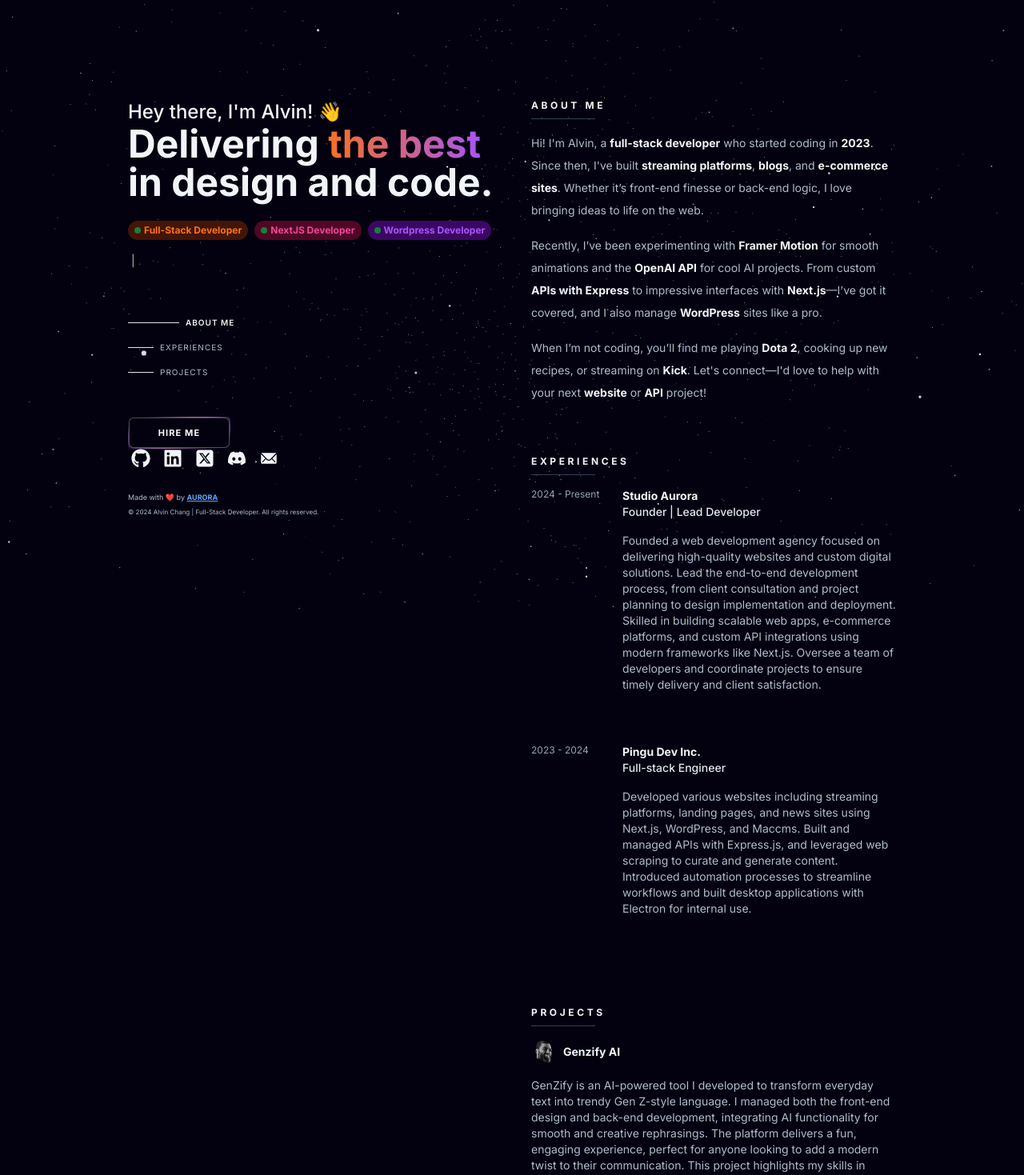
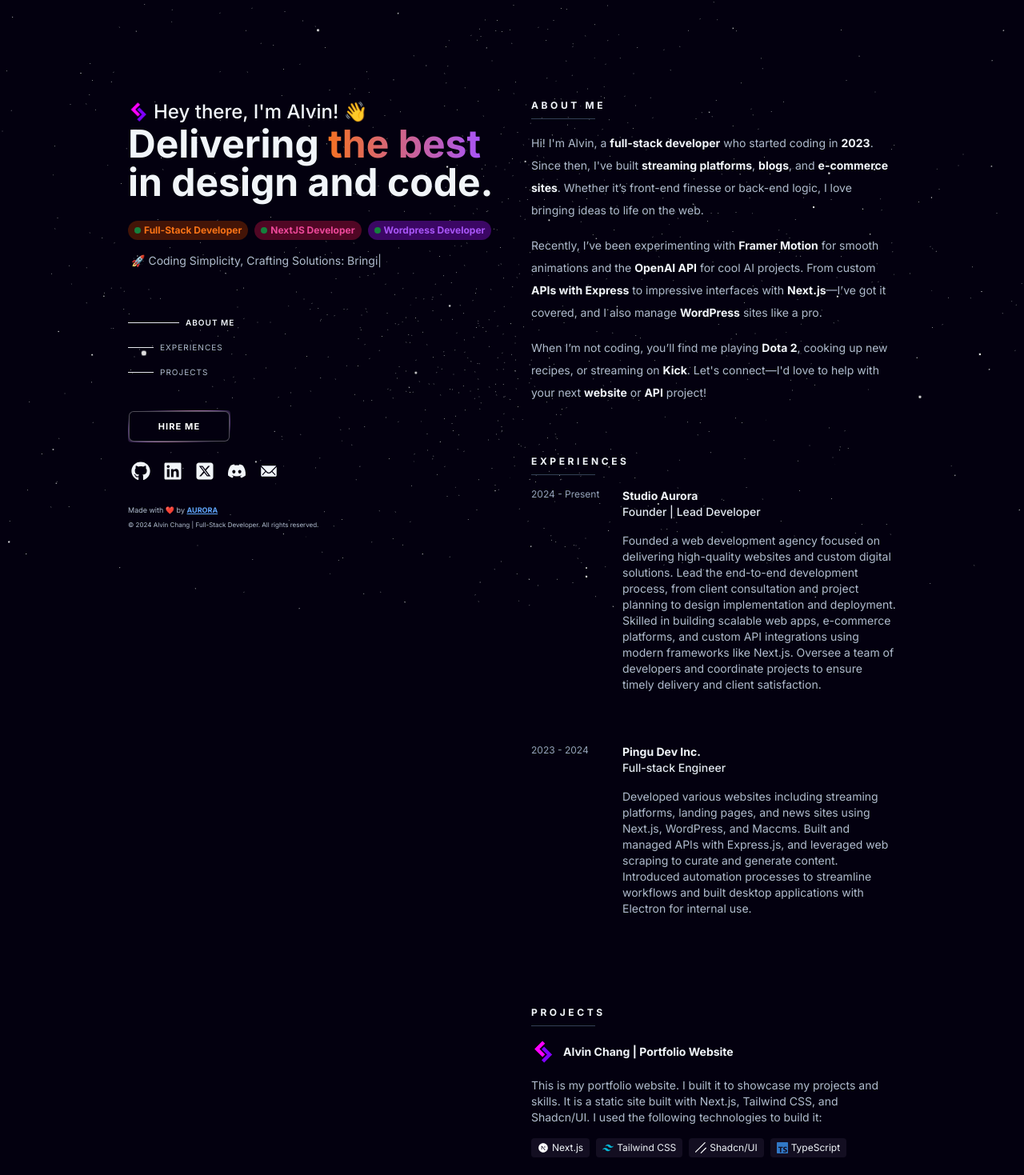
Before and after one commit to devstar969/devstar-portfolio, a Next.js app: page / in a window 1280 px wide. Shown: the part 36-1505 px from the top of the page at 80% size. Built offline with nearby package versions, Linux system fonts and the light colour scheme.

Commit message:
feat: update changes, add own portfolio to projects and fix designs based on feedback

```diff
--- a/src/app/components/DynamicTagline.tsx
+++ b/src/app/components/DynamicTagline.tsx
@@ -21,8 +21,8 @@ export default function DynamicTagline({ taglines, className }: TProps) {
         if (taglineRef.current) {
             const typed = new Typed(taglineRef.current, {
                 strings: taglines,
-                typeSpeed: 4,
-                backSpeed: 2,
+                typeSpeed: 18,
+                backSpeed: 9,
                 loop: true,
             });
 
--- a/src/app/components/HeroTitle.tsx
+++ b/src/app/components/HeroTitle.tsx
@@ -11,14 +11,15 @@ export default function HeroTitle() {
 
     return (
         <div>
-            <motion.h1
+            <motion.div
                 variants={isMobile ? slideInFromTop(0.5) : slideInFromLeft(0.5)}
                 initial="hidden"
                 animate="visible"
-                className="text-lg sm:text-xl md:text-2xl font-medium text-center lg:text-start"
+                className="text-lg sm:text-xl md:text-2xl font-medium flex items-center w-full justify-center lg:justify-start"
             >
-                Hey there, I'm Alvin! 👋
-            </motion.h1>
+                <img src="/logox.png" alt="Alvin" className="w-7 h-7 mr-1 rounded-md" />
+                <h1>Hey there, I'm Alvin! 👋</h1>
+            </motion.div>
             <motion.h1
                 variants={isMobile ? slideInFromTop(0.6) : slideInFromLeft(0.6)}
                 initial="hidden"
--- a/src/app/components/HireMeButton.tsx
+++ b/src/app/components/HireMeButton.tsx
@@ -30,10 +30,11 @@ export default function HireMeButton({ isSticky }: TProps) {
             variants={isMobile ? slideInFromTop(1) : slideInFromLeft(1)}
             initial="hidden"
             animate="visible"
+            className="flex justify-center lg:justify-start lg:py-6"
         >
             <Link
                 href={email || ""}
-                className={`lg:mt-12 lg:w-full flex justify-center lg:justify-start ${!isSticky && 'lg:hidden'} `}
+                className={`${!isSticky && 'lg:hidden'} `}
             >
                 <div className="relative w-32 h-10 overflow-hidden p-[1px] rounded-sm hover:scale-125 lg:hover:scale-110 transition-all duration-300 ease-in-out">
                     <motion.div
--- a/src/app/components/ProjectTechStack.tsx
+++ b/src/app/components/ProjectTechStack.tsx
@@ -9,7 +9,7 @@ export default function ProjectTechStack({ technologies }: TProps) {
     return (
         <div className="flex flex-wrap gap-2 mt-2">
             {technologies.map((technology, index) => (
-                <div key={index} className="flex items-center gap-1 p-1 bg-[rgb(0,0,0,0.3)] rounded-md">
+                <div key={index} className="flex items-center gap-1 p-1 px-2 bg-[rgba(56,48,76,0.3)]  rounded-sm">
                     {technology.icon}
                     <span className="text-xs text-slate-100">{technology.name}</span>
                 </div>
--- a/src/app/components/TableOfContents.tsx
+++ b/src/app/components/TableOfContents.tsx
@@ -1,4 +1,4 @@
-'use client'
+"use client";
 
 import Link from "next/link";
 import { siteConfig } from "../config";
@@ -27,7 +27,9 @@ export default function TableOfContents() {
         siteConfig.sections.tableOfContents.forEach((section) => {
             const element = document.getElementById(section.id);
             if (element) {
-                const observer = new IntersectionObserver(observerCallback, { threshold: 0.5 });
+                const observer = new IntersectionObserver(observerCallback, {
+                    threshold: 0.5,
+                });
                 observer.observe(element);
                 observers.push(observer);
             }
@@ -43,11 +45,11 @@ export default function TableOfContents() {
             }, 100); // Adjust this value if needed
         };
 
-        window.addEventListener('scroll', handleScroll);
+        window.addEventListener("scroll", handleScroll);
 
         return () => {
             observers.forEach((observer) => observer.disconnect());
-            window.removeEventListener('scroll', handleScroll);
+            window.removeEventListener("scroll", handleScroll);
             if (scrollTimeoutRef.current) {
                 clearTimeout(scrollTimeoutRef.current);
             }
@@ -67,23 +69,32 @@ export default function TableOfContents() {
             className="w-full hidden lg:block"
         >
             {siteConfig.sections.tableOfContents.map((section, index) => (
+                <div key={index} className="flex items-center mb-4">
                     <Link
-                    key={index}
                         href={`#${section.id}`}
                         onClick={() => handleLinkClick(section.id)}
-                    className={`flex items-center gap-2 mb-4 group ${
+                        className={`flex items-center gap-2 group ${
                             activeSection === section.id ? "active" : ""
                         }`}
                     >
-                    <hr className={`w-8 h-[1px] transition-all duration-300 ${
-                        activeSection === section.id ? "!w-16 bg-slate-100" : "bg-slate-350 group-hover:w-16"
-                    }`} />
-                    <span className={`transition-all duration-300 text-[10px] tracking-widest ${
-                        activeSection === section.id ? "text-slate-100 font-semibold" : "text-slate-350 group-hover:text-slate-100"
-                    }`}>
+                        <hr
+                            className={`w-8 h-[1px] transition-all duration-300 ${
+                                activeSection === section.id
+                                    ? "!w-16 bg-slate-100"
+                                    : "bg-slate-350 group-hover:w-16"
+                            }`}
+                        />
+                        <span
+                            className={`transition-all duration-300 text-[10px] tracking-widest ${
+                                activeSection === section.id
+                                    ? "text-slate-100 font-semibold"
+                                    : "text-slate-350 group-hover:text-slate-100"
+                            }`}
+                        >
                             {section.label}
                         </span>
                     </Link>
+                </div>
             ))}
         </MotionDiv>
     );
--- a/src/app/config.tsx
+++ b/src/app/config.tsx
@@ -2,7 +2,7 @@ import { FaGithub } from "react-icons/fa";
 import { FaLinkedin, FaSquareXTwitter, FaDiscord } from "react-icons/fa6";
 import { IoIosMail } from "react-icons/io";
 import { RiNextjsFill, RiTailwindCssFill, RiOpenaiFill, RiWordpressFill } from "react-icons/ri";
-import { SiTypescript, SiShadcnui, SiPrisma, SiWoocommerce } from "react-icons/si";
+import { SiTypescript, SiShadcnui, SiPrisma, SiWoocommerce, SiReact } from "react-icons/si";
 import { GrGraphQl } from "react-icons/gr";
 
 export const siteConfig = {
@@ -82,6 +82,30 @@ export const siteConfig = {
         ],
         projects: [
             {
+                title: "Alvin Chang | Portfolio Website",
+                description: "This is my portfolio website. I built it to showcase my projects and skills. It is a static site built with Next.js, Tailwind CSS, and Shadcn/UI. I used the following technologies to build it:",
+                logo: "/logox.png",
+                technologies: [
+                    {
+                        icon: <RiNextjsFill className="text-[#FFF]" />,
+                        name: "Next.js"
+                    },
+                    {
+                        icon: <RiTailwindCssFill className="text-[#06B6D4]" />,
+                        name: "Tailwind CSS"
+                    },
+                    {
+                        icon: <SiShadcnui className="text-[#FFF]" />,
+                        name: "Shadcn/UI"
+                    },
+                    {
+                        icon: <SiTypescript className="text-[#3178C6]" />,
+                        name: "TypeScript"
+                    },
+                ],
+                link: "https://alvinchang.dev"
+            },
+            {
                 title: "Genzify AI",
                 description: "GenZify is an AI-powered tool I developed to transform everyday text into trendy Gen Z-style language. I managed both the front-end design and back-end development, integrating AI functionality for smooth and creative rephrasings. The platform delivers a fun, engaging experience, perfect for anyone looking to add a modern twist to their communication. This project highlights my skills in blending AI with user-centric design to create a playful, interactive web tool.",
                 logo: "/genzify-logo.png",
@@ -115,12 +139,12 @@ export const siteConfig = {
                 logo: "/whataboutpets-logo.png",
                 technologies: [
                     {
+                        icon: <RiNextjsFill className="text-[#FFF]" />,
+                        name: "Next.js"
+                    },
+                    {
                         icon: <RiWordpressFill className="text-[#21759B]" />,
                         name: "WordPress"
-                    },
-                    {
-                        icon: <RiNextjsFill className="text-[#FFF]" />,
-                        name: "Next.js"
                     },
                     {
                         icon: <SiTypescript className="text-[#3178C6]" />,
--- a/src/app/layout.tsx
+++ b/src/app/layout.tsx
@@ -34,6 +34,14 @@ export const metadata: Metadata = {
         url: siteConfig.url,
         type: "website",
         siteName: siteConfig.title,
+        images: [
+            {
+                url: "/Portfolio.png",
+                width: 1920,
+                height: 1080,
+                alt: "Alvin Chang Portfolio",
+            },
+        ],
     },
 };
 
```
Also changed, not shown: public/Portfolio.png (added), public/logox.png (added). Lines whose indentation alone changed are shown as unchanged.
